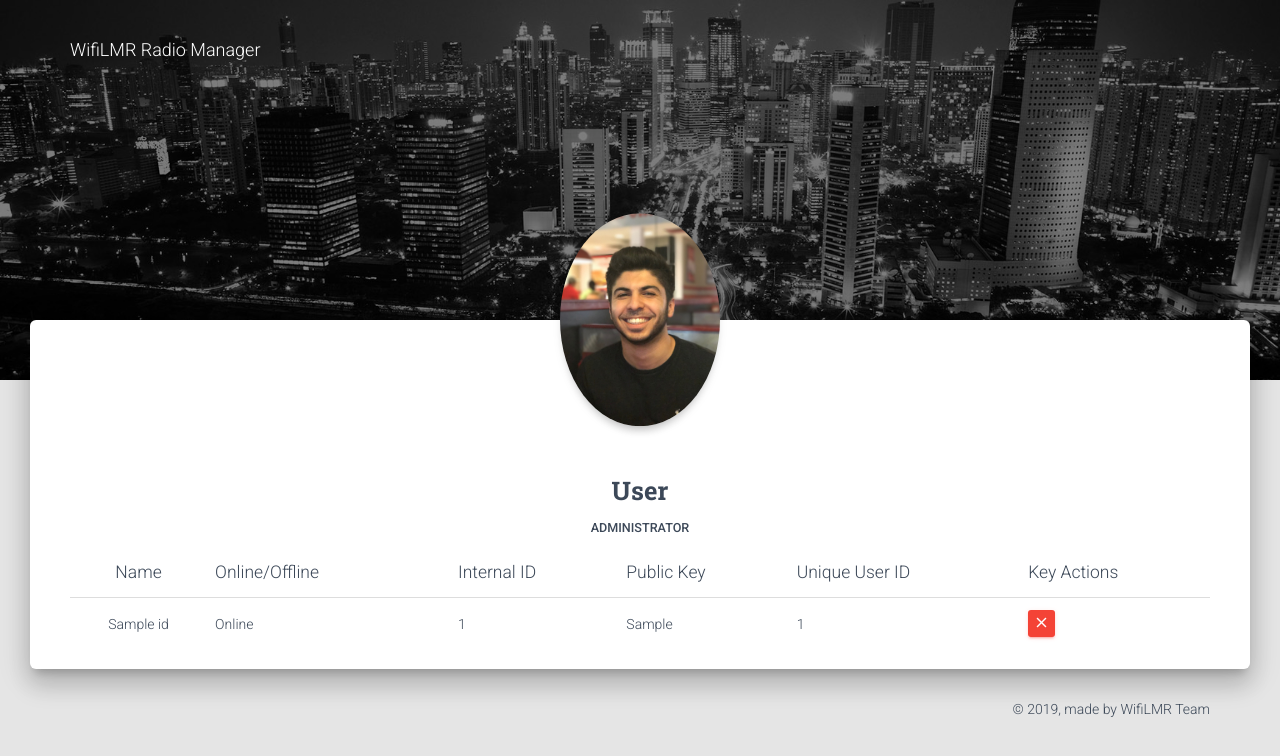
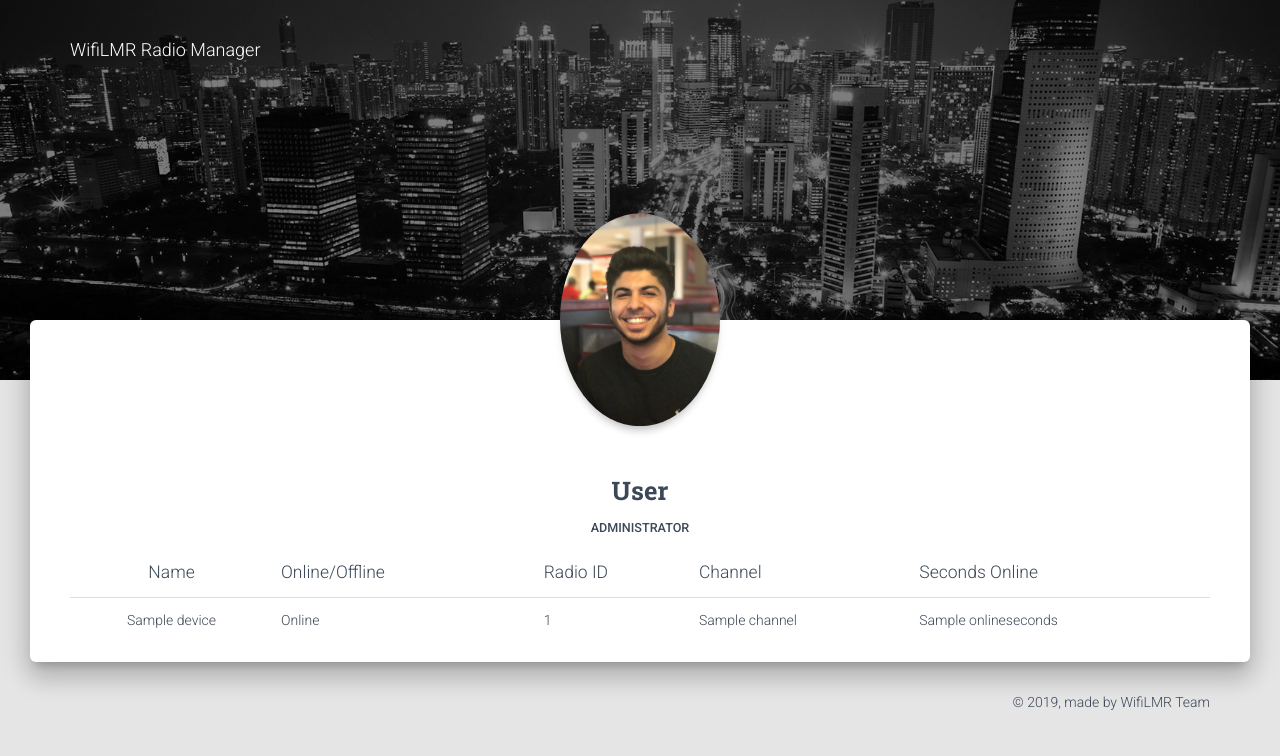
Before and after one commit to EECS581Team15/WifiLMR, a Flask app: template radiomanager/radiomanager/templates/console.html in a window 1280 px wide. Shown: the top 756 px of the page. Run offline with Flask 2, Linux system fonts and the light colour scheme; the template is opened without the code that fills it: most values are stand-ins (such as "Sample title", 1, 10 or a date in 2020); parts of the project's set-up code (start-up, migrations or seed data) failed here and were passed over; some libraries are stand-ins or nearby versions.

Commit message:
DBus now works correctly. Connected devices listed

```diff
--- a/radiomanager/radiomanager/templates/console.html
+++ b/radiomanager/radiomanager/templates/console.html
@@ -64,10 +64,10 @@
 							<tr>
 								<th class="text-center">Name</th>
 								<th>Online/Offline<th>
-								<th>Internal ID</th>
-								<th>Public Key</th>
-								<th>Unique User ID</th>
-								<th>Key Actions</th>
+								<th>Radio ID</th>
+								<th>Channel</th>
+								<th>Seconds Online</th>
+								<!-- <th>Key Actions</th> -->
 								<!--
 								<th class="text-center">Radio ID</th>
 								<th>Status</th>
@@ -84,19 +84,19 @@
 						{% else %}
 							{% for device in deviceList %}
 								<tr>
-									<td class="text-center">{{ device[0].name }}</td>
+									<td class="text-center">{{ device.name }}</td>
 									<td>
-									{% if device[1] == None %}
-									Offline
-									{% else %}
+									<!-- {% if device == None %} -->
+									<!-- Offline -->
+									<!-- {% else %} -->
 									Online
-									{% endif %}
+									<!-- {% endif %} -->
 									<td>
-									<td>{{device[0].internal_id}}</td>
-									<td>{{device[0].public_key}}</td>
-									<td>{{device[0].uuid}}</td>
-									<td class="td-actions">
-									{% if device.key_revoked %}
+									<td>{{device.radioID}}</td>
+									<td>{{device.channel}}</td>
+									<td>{{device.onlineseconds}}</td>
+									<!-- <td class="td-actions"> -->
+									<!-- {% if device.key_revoked %}
 
 										<button type="button" rel="tooltip" class="btn btn-info">
 											<i class="material-icons">check</i>
@@ -109,7 +109,7 @@
 											<i class="material-icons">close</i>
 										</button>
 									{% endif %}
-									</td>
+									</td> -->
 
 									<!--
 									<td>Online</td>
@@ -129,88 +129,6 @@
 								</tr>
 							{% endfor %}
 						{% endif %}
-							<!--
-							<tr>
-								<td class="text-center">2</td>
-								<td>Online</td>
-								<td>13</td>
-								<td class="td-actions">
-									<button type="button" rel="tooltip" class="btn btn-success">
-										<i class="material-icons">edit</i>
-									</button>
-									<button type="button" rel="tooltip" class="btn btn-info">
-										<i class="material-icons">check</i>
-									</button>
-									<button type="button" rel="tooltip" class="btn btn-danger">
-										<i class="material-icons">close</i>
-									</button>
-								</td>
-							</tr>
-							<tr>
-								<td class="text-center">3</td>
-								<td>Online</td>
-								<td>13</td>
-								<td class="td-actions">
-									<button type="button" rel="tooltip" class="btn btn-success">
-										<i class="material-icons">edit</i>
-									</button>
-									<button type="button" rel="tooltip" class="btn btn-info">
-										<i class="material-icons">check</i>
-									</button>
-									<button type="button" rel="tooltip" class="btn btn-danger">
-										<i class="material-icons">close</i>
-									</button>
-								</td>
-							</tr>
-							<tr>
-								<td class="text-center">4</td>
-								<td>Offline</td>
-								<td>43</td>
-								<td class="td-actions">
-									<button type="button" rel="tooltip" class="btn btn-success">
-										<i class="material-icons">edit</i>
-									</button>
-									<button type="button" rel="tooltip" class="btn btn-info">
-										<i class="material-icons">check</i>
-									</button>
-									<button type="button" rel="tooltip" class="btn btn-danger">
-										<i class="material-icons">close</i>
-									</button>
-								</td>
-							</tr>
-							<tr>
-								<td class="text-center">5</td>
-								<td>Online</td>
-								<td>43</td>
-								<td class="td-actions">
-									<button type="button" rel="tooltip" class="btn btn-success">
-										<i class="material-icons">edit</i>
-									</button>
-									<button type="button" rel="tooltip" class="btn btn-info">
-										<i class="material-icons">check</i>
-									</button>
-									<button type="button" rel="tooltip" class="btn btn-danger">
-										<i class="material-icons">close</i>
-									</button>
-								</td>
-							</tr>
-							<tr>
-								<td class="text-center">8</td>
-								<td>Online</td>
-								<td>13</td>
-								<td class="td-actions">
-									<button type="button" rel="tooltip" class="btn btn-success">
-										<i class="material-icons">edit</i>
-									</button>
-									<button type="button" rel="tooltip" class="btn btn-info">
-										<i class="material-icons">check</i>
-									</button>
-									<button type="button" rel="tooltip" class="btn btn-danger">
-										<i class="material-icons">close</i>
-									</button>
-								</td>
-							</tr>
-						-->
 						</tbody>
 					</table>
 					</div>
```
Also changed, not shown: radiomanager/radiomanager/__init__.py (+10 -3 lines).
